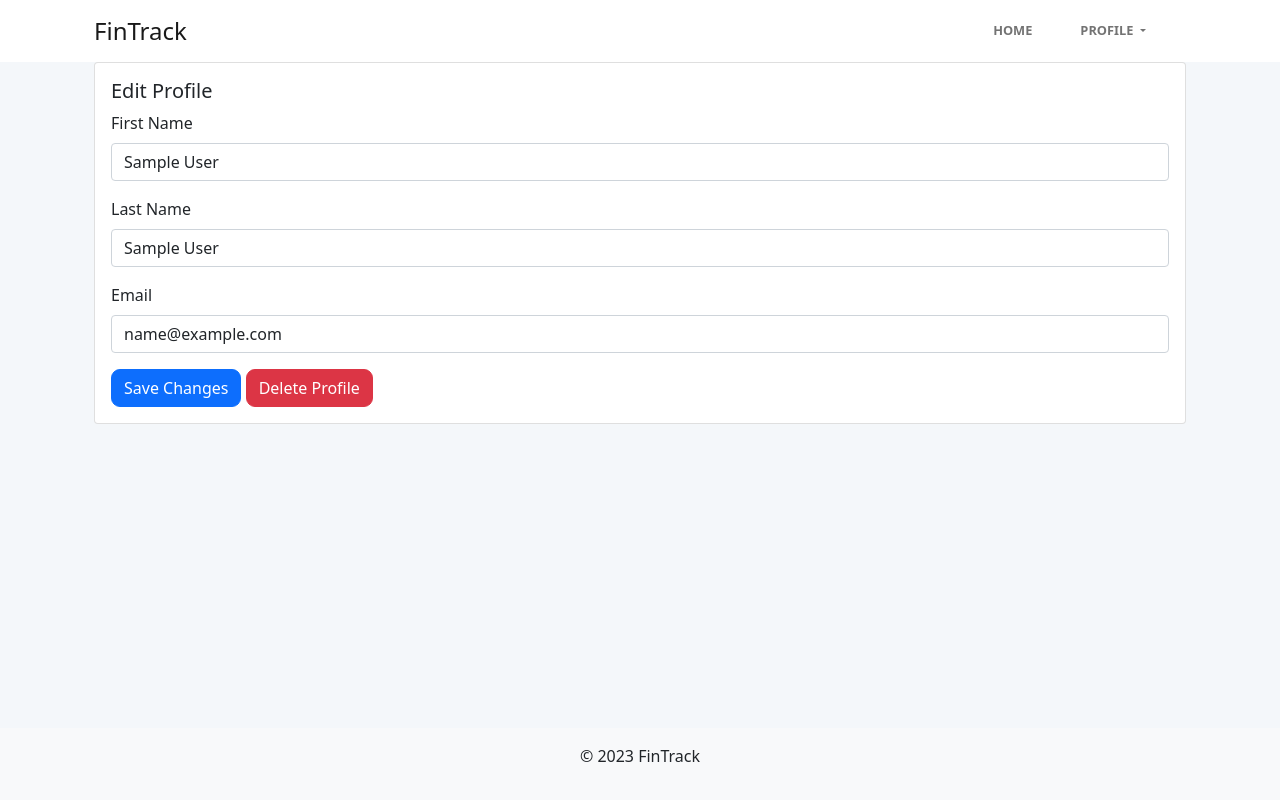
After one commit to anushkac1/Finance-Tracker, a Flask app: page /profile in a window 1280 px wide. The commit adds this page. Run offline with Flask 3, Linux system fonts and the light colour scheme; the visitor is signed in with stand-in values (Sample User, id 1); some libraries are stand-ins or nearby versions; some web fonts are replaced.

Commit message:
profile.html Completed. User can now make changes to profile details or can even delete their account! NEED TO DO: Complete Forms + Charts.

```diff
--- a/app.py
+++ b/app.py
@@ -1,14 +1,17 @@
+import sqlite3
+from datetime import datetime
+
 from flask import Flask, render_template, request, redirect, url_for, flash, session
-import sqlite3
-
 from passlib.hash import pbkdf2_sha256 as sha256
 
 from db import get_db, init_db_command
+from helpers.loginAuth import login_required
 
 app = Flask(__name__)
 app.config['DATABASE'] = 'finance_tracker.db'
 app.cli.add_command(init_db_command)
 app.secret_key = "TEST_SECRET"
+
 
 @app.route('/register', methods = ['GET', 'POST'])
 def register():
@@ -19,7 +22,7 @@ def register():
         name = request.form['name']
         nameL = name.split()
         firstname = nameL[0]
-        lastname = nameL[1]
+        lastname = nameL.pop()
         db = get_db()
         error = None
         cursor = db.cursor()
@@ -43,12 +46,12 @@ def register():
             except sqlite3.IntegrityError as e:
                 error = 'An unexpected error occurred. Please try again.'
         if error:
-            return redirect(url_for('hello_world1'))
-        return redirect('https://www.google.com')
+            flash('There was an error registering you. Try again', 'danger')
+        return redirect(url_for('dashboard'))
     return render_template('register.html')
 
 
-@app.route('/login', methods=['GET','POST'])
+@app.route('/login', methods = ['GET', 'POST'])
 def login():
     if request.method == 'POST':
         email = request.form['email']
@@ -73,40 +76,77 @@ def login():
             return redirect(url_for('dashboard'))
     return render_template('login.html')
 
+
 @app.route('/logout')
 def logout():
-    session.pop('id', None)
-    session.pop('loggedin', None)
+    session.clear()
     flash('You have been logged out.')
     return redirect(url_for('login'))
 
 
 @app.route('/home')
 def home():
-
     return redirect(url_for('login'))
 
+
 @app.route('/dashboard')
+@login_required
 def dashboard():
-    if 'loggedin' in session:
-        user = {
-            'userId': session['userID'],
-            'firstName': session['firstName'],
-            'email':session['email'],
-            'lastName': session['lastName']
-        }
-        return render_template('Authenticated/dashboard.html', user = user)
-    else:
-        flash('You must be logged in to view the dashboard.', 'danger')
-        return redirect(url_for('login'))
+    user = {
+        'userId': session['userID'],
+        'firstName': session['firstName'],
+        'email': session['email'],
+        'lastName': session['lastName']
+    }
+
+    currentdatetime = datetime.now()
+    currentMonth = currentdatetime.strftime('%B')
+    db = get_db()
+    cursor = db.cursor()
+    cursor.execute('SELECT SUM(BudgetAmount) AS TotalBudget FROM Budget WHERE Month = ? AND UserID = ?', (currentMonth, user['userId']))
+    budget = cursor.fetchone()
+    total_budget = budget['TotalBudget']
+    print(total_budget)
+    return render_template('Authenticated/dashboard.html', user = user)
 
 @app.route('/')
 def index():
     return render_template('index.html')
 
-@app.route('/test')
-def test():
-    return render_template('Authenticated/authenticated_base.html')
+
+@app.route('/profile', methods=['GET', 'POST'])
+@login_required
+def profile():
+    db = get_db()
+    cursor = db.cursor()
+
+    if request.method == 'POST':
+        if 'delete_profile' in request.form:
+            user_id = session['userID']
+            cursor.execute('DELETE FROM User WHERE UserID = ?', (user_id,))
+            db.commit()
+            session.clear()
+            flash('Your account has been successfully deleted.', 'success')
+            return redirect(url_for('register'))
+
+        elif 'save_changes' in request.form:
+            firstname = request.form.get('firstName')
+            lastname = request.form.get('lastName')
+            email = request.form.get('email')
+            cursor.execute('UPDATE User SET FirstName = ?, LastName = ?, Email = ? WHERE UserID = ?',
+                           (firstname, lastname, email, session['userID']))
+            db.commit()
+            session['firstName'] = firstname
+            session['lastName'] = lastname
+            session['email'] = email
+            flash('Profile successfully updated.', 'success')
+    user = {
+        'userId': session['userID'],
+        'firstName': session['firstName'],
+        'lastName': session['lastName'],
+        'email': session['email']
+    }
+    return render_template('Authenticated/profile.html', user=user)
 
 
 if __name__ == '__main__':
--- /dev/null
+++ b/helpers/loginAuth.py
@@ -0,0 +1,13 @@
+from functools import wraps
+from flask import redirect, session, url_for, flash
+
+
+def login_required(f):
+    @wraps(f)
+    def decorated_function(*args, **kwargs):
+        if 'loggedin' not in session:
+            flash('You need to be logged in to access this page.', 'danger')
+            return redirect(url_for('login'))
+        return f(*args, **kwargs)
+
+    return decorated_function
--- a/templates/Authenticated/authenticated_base.html
+++ b/templates/Authenticated/authenticated_base.html
@@ -15,10 +15,10 @@
     {% block styles %}
     {% endblock %}
 </head>
-<body>
+<body class="d-flex flex-column min-vh-100">
 <nav class="navbar navbar-expand-lg bg-body clean-navbar navbar-light custom-navbar">
     <div class="container">
-            <a class="navbar-brand logo" href="{{ url_for('index') }}">FinTrack</a>
+            <a class="navbar-brand logo" href="{{ url_for('dashboard') }}">FinTrack</a>
             <button data-bs-toggle="collapse" class="navbar-toggler" data-bs-target="#navcol-1">
                 <span class="visually-hidden">Toggle navigation</span>
                 <span class="navbar-toggler-icon"></span>
@@ -26,7 +26,7 @@
         <div class="collapse navbar-collapse" id="navcol-1">
             <ul class="navbar-nav ms-auto">
                 <li class="nav-item">
-                    <a class="nav-link" href="{{ url_for('index') }}">Home</a>
+                    <a class="nav-link" href="{{ url_for('dashboard') }}">Home</a>
                 </li>
                 <li class="nav-item dropdown">
                     <a class="nav-link dropdown-toggle" href="#" id="navbarDropdown" role="button"
@@ -34,7 +34,7 @@
                         Profile
                     </a>
                     <ul class="dropdown-menu dropdown-menu-end" aria-labelledby="navbarDropdown">
-                        <li><a class="dropdown-item" href="#">Settings</a></li>
+                        <li><a class="dropdown-item" href="{{ url_for('profile')}}">Settings</a></li>
                         <li><a class="dropdown-item" href="{{ url_for('logout') }}">Sign Out</a></li>
                     </ul>
                 </li>
@@ -43,18 +43,20 @@
     </div>
 </nav>
 
-{% block content %}{% endblock %}
+    <main class="flex-shrink-0">
+        {% block content %}{% endblock %}
+    </main>
 
-    <footer class="page-footer dark">
-        <div class="footer-copyright">
+    <footer class="mt-auto py-3 bg-light">
+        <div class="container text-center">
             <p>© 2023 FinTrack</p>
         </div>
     </footer>
+
     <script src="https://cdn.jsdelivr.net/npm/bootstrap@5.3.2/dist/js/bootstrap.bundle.min.js"></script>
     <script src="{{ url_for('static', filename='assets/js/baguetteBox.min.js') }}"></script>
     <script src="{{ url_for('static', filename='assets/js/vanilla-zoom.js') }}"></script>
     <script src="{{ url_for('static', filename='assets/js/theme.js') }}"></script>
 {% block extra_scripts %}{% endblock %}
 </body>
-
 </html>
--- /dev/null
+++ b/templates/Authenticated/profile.html
@@ -0,0 +1,39 @@
+{% extends 'Authenticated/authenticated_base.html' %}
+
+{% block title %}Profile - FinTrack{% endblock %}
+{% block styles %}
+    <style>
+        body {
+            background-color: #f4f7fa;
+        }
+
+        .btn {
+            border-radius: 9px;
+        }
+    </style>
+{% endblock %}
+{% block content %}
+<main class="page container mt-xxl-5">
+    <div class="card">
+        <div class="card-body">
+            <h5 class="card-title">Edit Profile</h5>
+            <form method="post" action="{{ url_for('profile') }}">
+                <div class="mb-3">
+                    <label class="form-label" for="firstName">First Name</label>
+                    <input class="form-control" type="text" id="firstName" name="firstName" value="{{ user.firstName }}" required>
+                </div>
+                <div class="mb-3">
+                    <label class="form-label" for="lastName">Last Name</label>
+                    <input class="form-control" type="text" id="lastName" name="lastName" value="{{ user.lastName }}" required>
+                </div>
+                <div class="mb-3">
+                    <label class="form-label" for="email">Email</label>
+                    <input class="form-control" type="email" id="email" name="email" value="{{ user.email }}" required>
+                </div>
+                <button class="btn btn-primary" type="submit" name="save_changes">Save Changes</button>
+                <button class="btn btn-danger ml-3" type="submit" name="delete_profile">Delete Profile</button>
+            </form>
+        </div>
+    </div>
+</main>
+{% endblock %}
```
Also changed, not shown: templates/Authenticated/dashboard.html (+4 -3 lines), finance_tracker.db.
